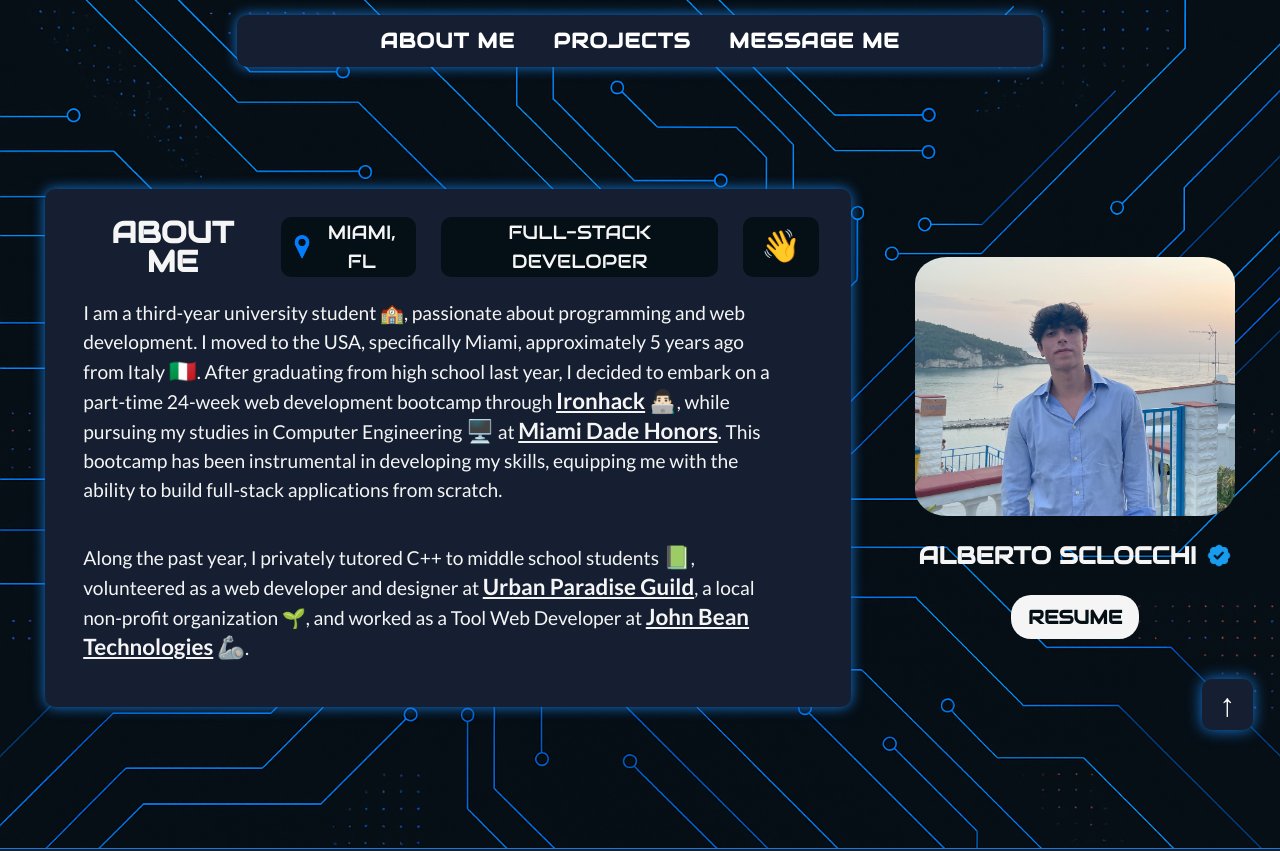
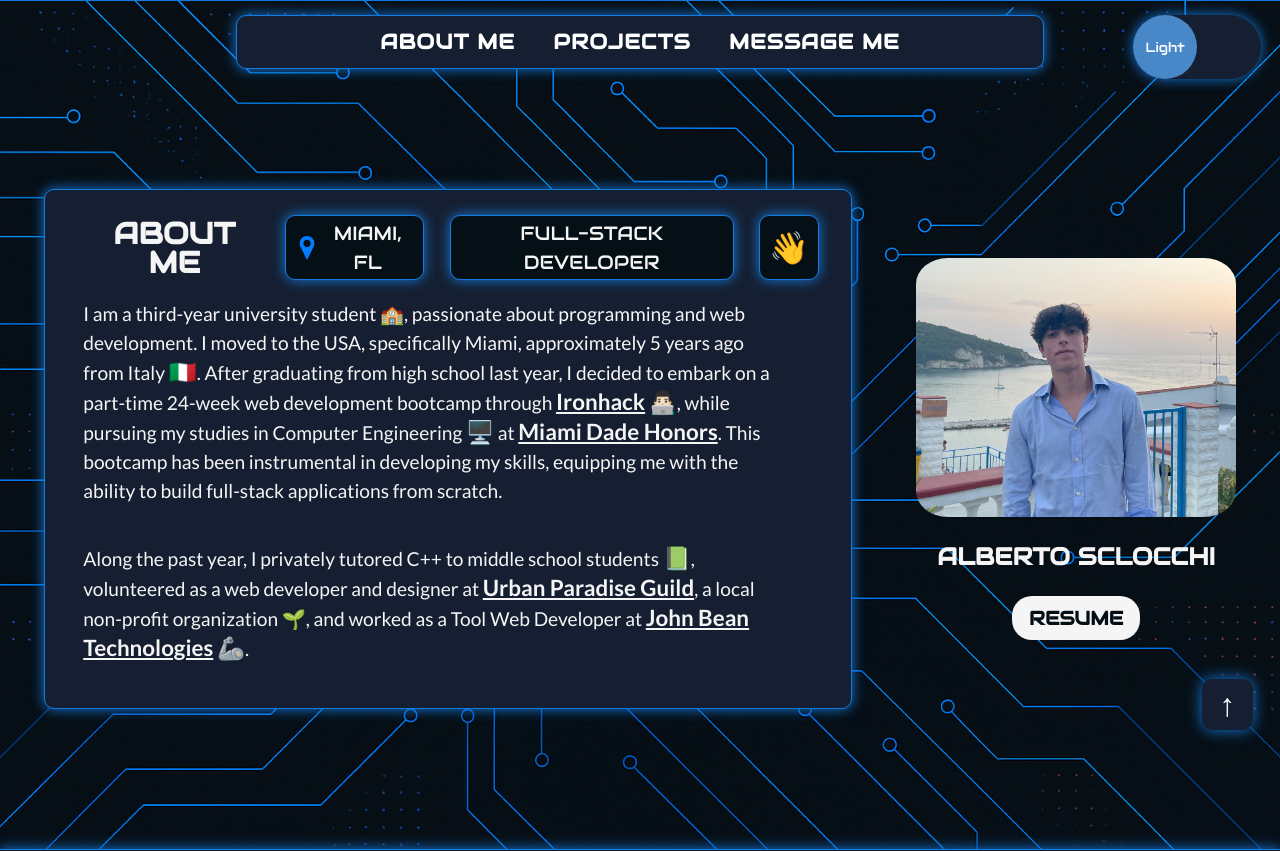
Before and after one commit to alberto-sclocchi/portfolio-website-client, a React (Create React App) app: page / in a window 1280 px wide. Shown: the top 851 px of the page. Built offline with nearby package versions, Linux system fonts and the light colour scheme.

Commit message:
add dark and light mode

```diff
--- a/src/App.css
+++ b/src/App.css
@@ -3,7 +3,6 @@
 
 .App{
   text-align: center;
-  background-color: #051016;
   display: flex;
   flex-direction: column;
   align-items: center;
@@ -11,6 +10,32 @@
   color: whitesmoke;
   font-family: 'Lato';
 }
+
+.light-mode-section-1{
+  background-color: #8bbae9;
+  color: #151f31;
+  box-shadow: 0 0 1vw #157add;
+  border: 1.5px solid #157add;
+}
+
+.light-mode-section-2{
+  background-color: #157add;
+  box-shadow: 0 0 1vw #157add;
+  border: 1.5px solid #157add;
+}
+
+.dark-mode-section-1{
+  background-color: #151f31;
+  box-shadow: 0 0 1vw #157add;
+  border: 1.5px solid #157add;
+}
+
+.dark-mode-section-2{
+  background-color: #051016;
+  box-shadow: 0 0 1vw #157add;
+  border: 1.5px solid #157add;
+}
+
 
 .portfolio{
   overflow: hidden;
@@ -41,31 +66,7 @@
   }
 }
 
-.App-header {
-  background-color: #282c34;
-  min-height: 100vh;
-  display: flex;
-  flex-direction: column;
-  align-items: center;
-  justify-content: center;
-  font-size: calc(10px + 2vmin);
-  color: whitesmoke;
-}
-
-.App-link {
-  color: #61dafb;
-}
-
-.section{
-  /* height: 400px; */
-  margin: 20px 120px;
-  padding-top: 10vh;
-  width: 80vw;
-  color: rgba(255, 255, 255, 0.906);
-}
-
 nav{
-  background-color: #151f31;
   box-shadow: 0vw 0vw 1vw #157add;
   width: 60vw;
   height: 4vw;
@@ -76,8 +77,8 @@ nav{
   align-items: center;
   position: fixed;
   top: 1.2vw;
-  padding: 0vw 1.5vw;
   font-family: 'Audiowide';
+  padding: 0 1.5vw;
   font-size: 1.3rem;
   letter-spacing: 1px;
   z-index: 1000;
@@ -178,7 +179,6 @@ nav{
   padding: 0 1.5vw;
   font-weight: 900;
   overflow: hidden;
-  background-color: #151f31;
   position: relative;
   transition: all 0.3s ease-in-out;
   text-transform: uppercase;
@@ -300,7 +300,6 @@ nav{
   flex-direction: column;
   align-items: flex-start;
   line-height: 29px;
-  background-color: #151f31;
   padding: 2vw 3vw;
   border-radius: 10px;
   box-shadow: 0vw 0vw 1vw #157add;
@@ -312,15 +311,14 @@ nav{
   font-size: 1.4rem;
 }
 
-.about-me-title span{
+.about-me-title > span{
   display: flex;
   align-items: center;
   justify-content: center;
   gap: 0.2vw;
-  background-color: #051016;
   padding: 0.6vw 0.7vw;
   border-radius: 10px;
-  height: 70%;
+  height: 6vh;
   font-size: 1.2rem;
 }
 
@@ -339,6 +337,7 @@ nav{
   display: flex;
   flex-direction: row;
   align-items: center;
+  justify-content: space-between;
   gap: 2vw;
   font-family: 'Audiowide';
   width: 100%;
@@ -452,8 +451,6 @@ nav{
   --gap: 20px;
   gap: var(--gap);
   overflow: hidden;
-  background-color: #151f31;
-  border: 1.5px solid #157add;
 }
 
 .scroller-list[data-animated="true"]{
@@ -750,14 +747,11 @@ nav{
 #footer{
   width: 100%;
   height: auto;
-  background-color: red;
   color: rgba(255, 255, 255, 0.906);
   display: flex;
   flex-direction: row;
   justify-content: space-between;
   align-items: center;
-  background-color: #151f31;
-  box-shadow: 0 0 10px #157add;
 }
 
 .social-icon-div{
@@ -782,8 +776,56 @@ nav{
   font-family: 'Audiowide';
 }
 
+.dark-mode-toggle{
+  position: absolute;
+  top: 1.2vw;
+  right: 1.5vw;
+  top: 1.2vw;
+  height: 5vw;
+  width: 10vw;
+  background-color: #151f31;
+  border-radius: 11rcap;
+  box-shadow: 0vw 0vw 1vw #157add;
+  display: flex;
+  transition: background-color 0.3s ease-in-out;
+}
+
+
+.toggled-div{
+  background-color: #8bbae9;
+}
+
+.toggle-button{
+  background-color: #4888c8;
+  color: white;
+  border: none;
+  height: 100%;
+  width: 5vw;
+  border-radius: 10px;
+  padding: 0.5vw 1vw;
+  text-align: center;
+  font-family: 'Audiowide';
+  cursor: pointer;
+  transition: all 0.3s ease-in-out;
+  border-radius: 11rcap;
+  /* display: flex; */
+  transition: transform 0.5s ease-in-out;
+  transform: translateX(0%);
+
+}
+
+.toggled {
+ transform: translateX(100%);
+ background-color: #151f31;
+}
+
 
 @media only screen and (max-width: 900px) {
+
+  .dark-mode-toggle{
+    display: none;
+  }
+
   nav{
     width: 70vw;
     height: 5.5vw;
@@ -856,6 +898,10 @@ nav{
   .java-img{
     width: 8.5vw;
   }
+
+   .about-me-title span{
+    height: 5vh;
+  }
 }
 
 @media only screen and (max-width: 600px) {
@@ -878,12 +924,22 @@ nav{
    display: block;
  }
 
-  .nav-link{
+  .nav-link,
+  nav button{
     display: none;
   }
 
   .navbar-opener{
     display: block;
+  }
+
+  .profile-img {
+    gap: 2vw;
+    display: flex;
+    flex-direction: column;
+    align-items: center;
+    justify-content: center;
+    width: 100%;
   }
 
   .profile-img img{
@@ -945,9 +1001,9 @@ nav{
     height: 2.5vw;
   }
 
-   .about-me-title span{
-    height: 4.5vw;
-   }
+  .about-me-title span{
+    height: 4vh;
+  }
 
    .flip-card-back li{
     font-size: 1.4rem;
@@ -980,12 +1036,9 @@ nav{
     font-size: 2.3rem;
   }
 
-  .profile-img {
-    gap: 2vw;
-  }
 
   .profile-img img{
-    width: 45vw;;
+    width: 50vw;;
   }
 
   .tech-img{
--- a/src/App.js
+++ b/src/App.js
@@ -5,17 +5,23 @@ import NavBar from './components/core/NavBar';
 import UpArrow from './components/core/UpArrow';
 import Footer from './components/core/Footer';
 import { MessageProvider } from './components/message/context/MessageContext.context';
+import DarkMode from './components/core/DarkMode';
+import { useState } from 'react';
 
 function App() {
+
+   const [ isDarkMode, setIsDarkMode ] = useState(true);
+
   return (
     <div className="App">
-      <NavBar />
+      <NavBar isDarkMode={isDarkMode} />
+      <DarkMode isDarkMode={isDarkMode} setIsDarkMode={setIsDarkMode} />
       <MessageProvider>
         <Routes>
-          <Route  exact path="*" element={<PortfolioPage />}/>
+          <Route  exact path="*" element={<PortfolioPage isDarkMode={isDarkMode}/>}/>
         </Routes>
       </MessageProvider>
-      <Footer />
+      <Footer isDarkMode={isDarkMode} />
       <UpArrow />
     </div>
   );
--- /dev/null
+++ b/src/components/core/DarkMode.jsx
@@ -0,0 +1,12 @@
+export default function DarkMode({ isDarkMode, setIsDarkMode }) {
+  const handleClick= () => {
+      setIsDarkMode(!isDarkMode);
+  }
+
+
+  return (
+    <div className={`dark-mode-toggle ${!isDarkMode && "toggled-div"}`}>
+        <button onClick={handleClick} className={`toggle-button ${!isDarkMode && "toggled"}`}>{!!isDarkMode ? "Light" : "Dark"}</button>
+    </div>
+  )
+}
--- a/src/components/core/Footer.jsx
+++ b/src/components/core/Footer.jsx
@@ -5,9 +5,9 @@ import linkedIn from '../../images/linkedin-icon.png'
 import gitHub from '../../images/github-icon.png'
 import gmail from '../../images/gmail-icon.png'
 
-export default function Footer() {
+export default function Footer({ isDarkMode }) {
   return (
-    <footer id="footer">
+    <footer id="footer" className={`${!!isDarkMode ? "dark-mode-section-1" : "light-mode-section-1"}`}>
       <div className="social-icon-div">
         <Link className="social-icon" to="https://www.instagram.com/_albe.s_/" target="_blank"><img src={instagram} alt="instagram"/></Link>
         <Link className="social-icon" to="https://www.linkedin.com/in/alberto-sclocchi/" target="_blank"><img src={linkedIn} alt="linkedIn"/></Link>
--- a/src/components/core/NavBar.jsx
+++ b/src/components/core/NavBar.jsx
@@ -1,8 +1,7 @@
 import { useState } from 'react'
 import { HashLink as Link } from 'react-router-hash-link'
 
-export default function NavBar() {
-
+export default function NavBar({ isDarkMode }) {
   const [ isOpen, setIsOpen ] = useState(false);
 
   const handleClick = () => {
@@ -11,7 +10,7 @@ export default function NavBar() {
 
   return (
     <>
-      <nav>
+      <nav className={`${isDarkMode ? "dark-mode-section-1" : "light-mode-section-1"}`}>
         <Link className="nav-link" to="#about-me">About Me</Link>
         <Link className="nav-link" to="#projects">Projects</Link>
         <Link className="nav-link" to="#message-me">Message Me</Link>
--- a/src/components/core/PortfolioPage.jsx
+++ b/src/components/core/PortfolioPage.jsx
@@ -4,13 +4,13 @@ import Technologies from '../sections/Technologies'
 import Projects from '../sections/Projects'
 import MessageForm from '../message/MessageForm'
 
-export default function PortfolioPage() {
+export default function PortfolioPage({ isDarkMode }) {
   return (
-    <div className="portfolio">
-      <AboutMe />
-      <Technologies />
-      <Projects />
-      <MessageForm />
+    <div className={`portfolio ${isDarkMode ? "dark-mode-section-2" : "light-mode-section-2"}`}>
+      <AboutMe  isDarkMode={isDarkMode}/>
+      <Technologies isDarkMode={isDarkMode}/>
+      <Projects isDarkMode={isDarkMode}/>
+      <MessageForm isDarkMode={isDarkMode}/>
     </div>
   )
 }
--- a/src/components/message/MessageForm.jsx
+++ b/src/components/message/MessageForm.jsx
@@ -3,7 +3,7 @@ import coolEffect from '../../images/cool-effect.gif'
 import MessageContext from './context/MessageContext.context'
 import { motion } from "motion/react"
 
-export default function MessageForm() {
+export default function MessageForm({ isDarkMode}) {
   const [ formData, setFormData ] = useState({
     firstName: "",
     lastName: "",
--- a/src/components/sections/AboutMe.jsx
+++ b/src/components/sections/AboutMe.jsx
@@ -1,14 +1,13 @@
-import React from 'react'
 import profileImg from '../../images/alberto-sclocchi.jpeg'
-import verified from '../../images/verified.png'
+// import verified from '../../images/verified.png'
 import DownloadResume from './DownloadResume'
 import locationIcon from './../../images/location.png'
 import { motion } from "motion/react"
 
-export default function AboutMe() {
+export default function AboutMe({ isDarkMode}) {
   return (
     <div id="about-me">
-      <div className="description-div">
+      <div className={`description-div ${isDarkMode ? "dark-mode-section-1" : "light-mode-section-1"}`}>
         <div className='about-me-title'>
           <motion.h2
           initial={{y: -20, opacity: 0}}
@@ -18,7 +17,7 @@ export default function AboutMe() {
             About Me
           </motion.h2>
           <motion.span
-          className='span'
+          className={`${isDarkMode ? "dark-mode-section-2" : "light-mode-section-2"}`}
           initial={{scale: 0, opacity: 0}}
           whileInView={{scale: 1, opacity: 1}}
           transition={{duration: 0.6, delay: 0.4}}
@@ -27,6 +26,7 @@ export default function AboutMe() {
               MIAMI, FL
           </motion.span>
           <motion.span
+          className={`${isDarkMode ? "dark-mode-section-2" : "light-mode-section-2"}`}
           initial={{scale: 0, opacity: 0}}
           whileInView={{scale: 1, opacity: 1}}
           transition={{duration: 0.8, delay: 0.6}}
@@ -34,6 +34,7 @@ export default function AboutMe() {
             FULL-STACK DEVELOPER
           </motion.span>
           <motion.span
+          className={`${isDarkMode ? "dark-mode-section-2" : "light-mode-section-2"}`}
           initial={{scale: 0, opacity: 0}}
           whileInView={{scale: 1, opacity: 1}}
           transition={{duration: 0.6, delay: 0.8}}
@@ -59,7 +60,7 @@ export default function AboutMe() {
           transition={{duration: 0.8, delay: 0.2}}
           className="section-title">
             Alberto Sclocchi
-            <img src={verified} alt="verified"/>
+            {/* <img src={verified} alt="verified"/> */}
           </motion.h3>
           <DownloadResume />
         </div>
--- a/src/components/sections/Projects.jsx
+++ b/src/components/sections/Projects.jsx
@@ -3,12 +3,12 @@ import github from '../../images/git-hub-proj.png'
 import soccerImg from '../../images/soccer-img.jpeg'
 import gymImg from '../../images/gym-img.jpeg'
 import marioImg from '../../images/mario-bros.png'
-import flipIcon from '../../images/flip-icon.png'
+// import flipIcon from '../../images/flip-icon.png'
 import { HashLink as Link } from 'react-router-hash-link'
 import wordleImg from '../../images/wordle-img.png'
 import { motion } from "motion/react"
 
-export default function Projects() {
+export default function Projects({ isDarkMode }) {
   const [ flip, setFlip ] = useState(null)
 
   useEffect(() => {
@@ -35,7 +35,7 @@ export default function Projects() {
 
   }, [setFlip])
   return (
-    <div id="projects">
+    <div id="projects" >
       {/* <h2 className="section-title">Projects</h2>   */}
       {/* <h2 className='section-title'>{flip}</h2> */}
       <div className='projects-div'>
--- a/src/components/sections/Technologies.jsx
+++ b/src/components/sections/Technologies.jsx
@@ -2,7 +2,7 @@
 import TechInfoBox from './TechInfoBox'
 import { technologiesData } from './data/TechnologiesData'
 
-export default function Technologies() {
+export default function Technologies({ isDarkMode}) {
 
   const displayTech = () => {
     return technologiesData.map((tech, i) => {
@@ -12,7 +12,7 @@ export default function Technologies() {
   }
 
   return (
-    <div id="skills">
+    <div id="skills" className={`${isDarkMode ? "dark-mode-section-1" : "light-mode-section-1"}`}>
       <ul className="scroller-list" data-animated="true">
         {displayTech()}
       </ul>
```
